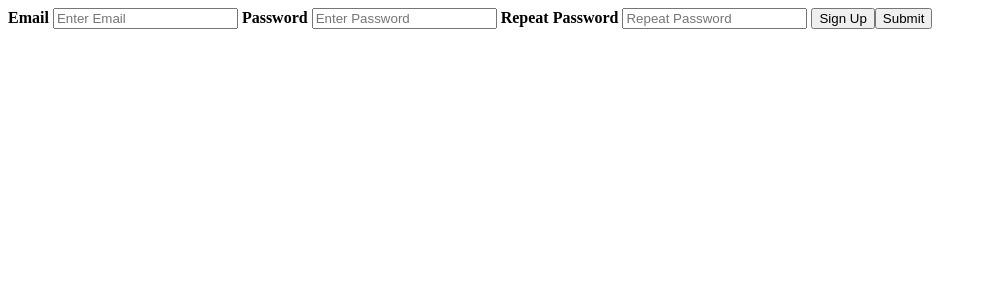
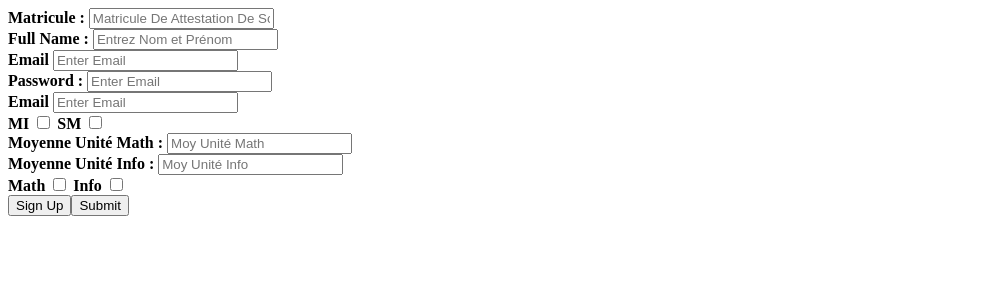
Before and after one commit to ilies-space/students-application, a PHP site: page /finelWebsite/Signup.php in a window 1280 px wide. Shown: the top 300 px of the page, without its empty margins (0-987 px from the left). Run offline with PHP 8.4, Linux system fonts and the light colour scheme.

Commit message:
SIGNUP
Form Signup Done

```diff
--- a/Signup.php
+++ b/Signup.php
@@ -6,15 +6,58 @@
     <title>Document</title>
 </head>
 <body>
-    <form>
+    <form action="func_singup.php" method="post">
+
+        <label for="matricule"><b>Matricule : </b></label>
+        <input type="text" placeholder="Matricule De Attestation De Scolarité" name="matricule" required>
+
+        </br>
+
+        <label for="fullname"><b>Full Name : </b></label>
+        <input type="text" placeholder="Entrez Nom et Prénom" name="full_name" required>
+
+        </br>
+
         <label for="email"><b>Email</b></label>
-        <input type="text" placeholder="Enter Email" name="email" required>
+        <input type="email" placeholder="Enter Email" name="email" required>
 
-        <label for="psw"><b>Password</b></label>
-        <input type="password" placeholder="Enter Password" name="psw" required>
+        </br>
 
-        <label for="psw-repeat"><b>Repeat Password</b></label>
-        <input type="password" placeholder="Repeat Password" name="psw-repeat" required>
+        <label for="password"><b>Password :</b></label>
+        <input type="password" placeholder="Enter Email" name="password" required>
+
+        </br>
+
+        <label for="email"><b>Email</b></label>
+        <input type="email" placeholder="Enter Email" name="email" required>
+
+        </br>
+
+        <label for="MI"><b>MI</b></label>
+        <input type="checkbox"  name="filiere" >
+
+        <label for="SM"><b>SM</b></label>
+        <input type="checkbox"  name="filiere" >
+
+        </br>
+
+        <label for="moy_math"><b>Moyenne Unité Math : </b></label>
+        <input type="text" placeholder="Moy Unité Math" name="moiyenne_math" required>
+
+        </br>
+
+        <label for="moy_info"><b>Moyenne Unité Info : </b></label>
+        <input type="text" placeholder="Moy Unité Info" name="moiyenne_info" required>
+
+        </br>
+
+        <label for="Math"><b>Math</b></label>
+        <input type="checkbox"  name="speciality_favorable" >
+
+        <label for="Info"><b>Info</b></label>
+        <input type="checkbox"  name="speciality_favorable" >
+
+        </br>
 
         <button type="submit" class="signup">Sign Up</button><input type="submit">
     </form>
```
Also changed, not shown: Login.php (+11 -0 lines).
